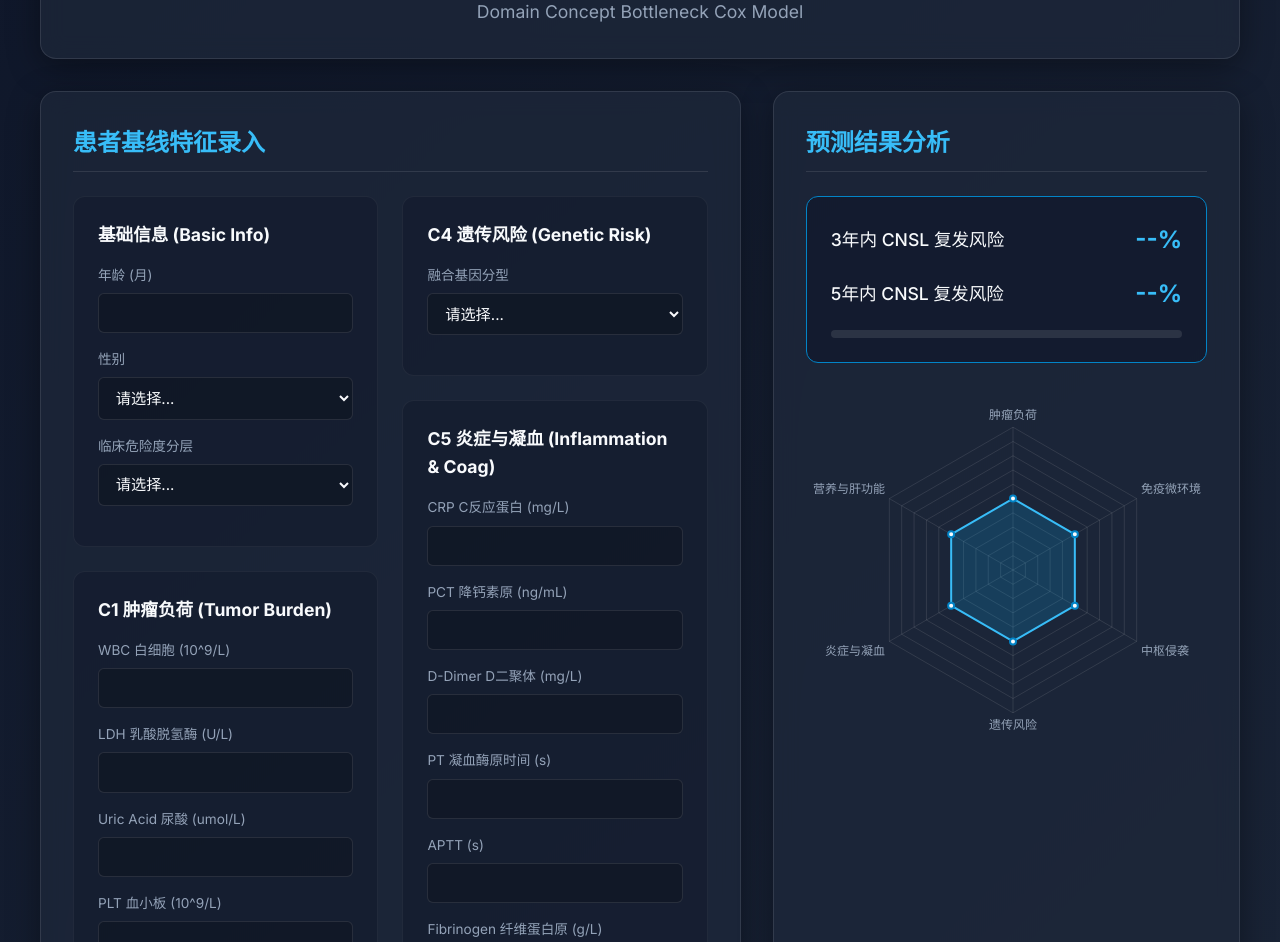
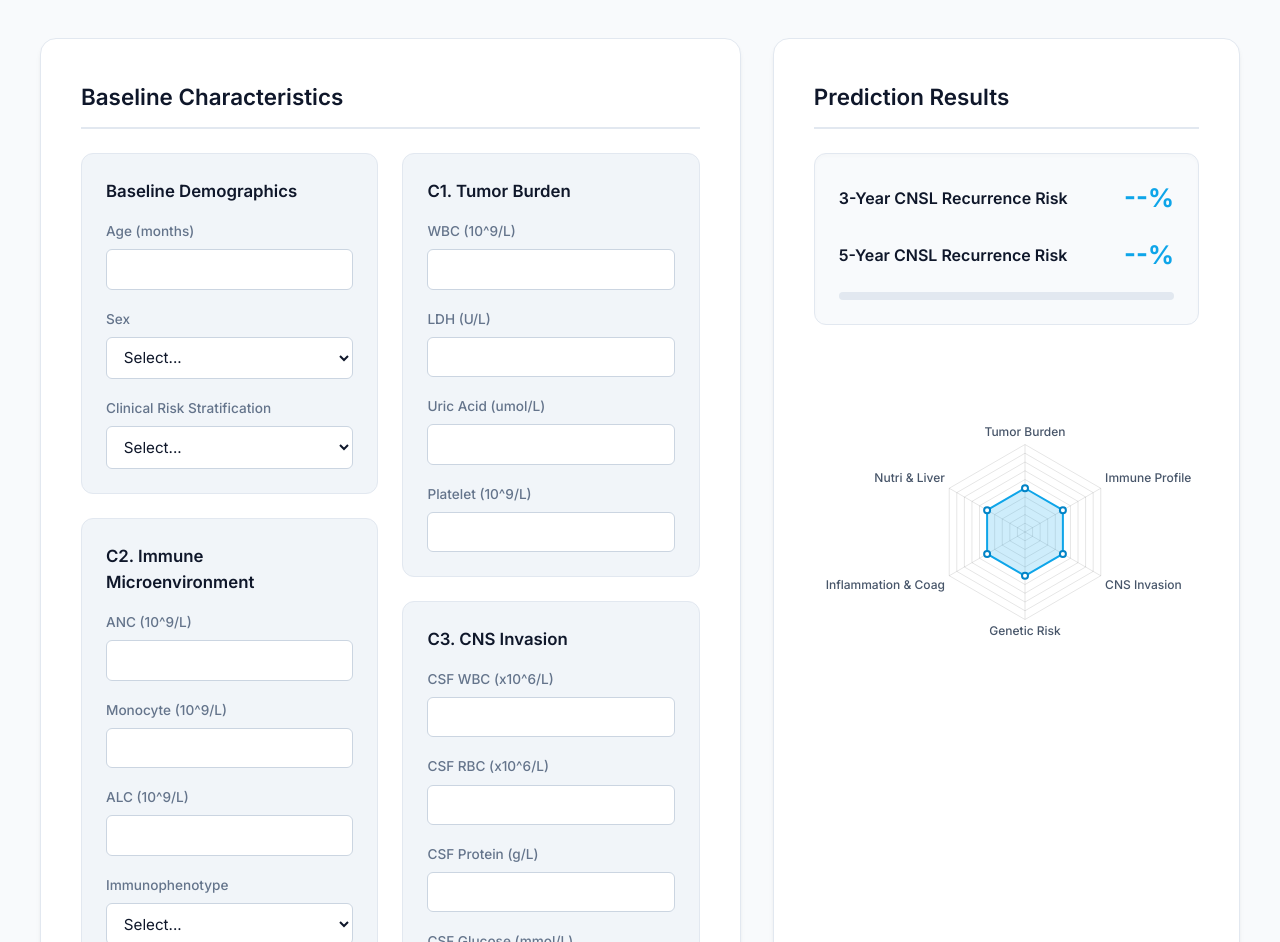
Before and after one commit to zyhcq/all-cnsl-predictor, a plain HTML site: page index.html in a window 1280 px wide. Shown: the part 126-1068 px from the top of the page. Drawn offline with nearby package versions, Linux system fonts and the light colour scheme.

Commit message:
UI Overhaul: English, Light theme, 2-column masonry layout

```diff
--- a/index.html
+++ b/index.html
@@ -1,9 +1,9 @@
 <!DOCTYPE html>
-<html lang="zh-CN">
+<html lang="en">
 <head>
     <meta charset="UTF-8">
     <meta name="viewport" content="width=device-width, initial-scale=1.0">
-    <title>ALL CNSL 复发风险预测系统</title>
+    <title>Pediatric ALL CNSL Recurrence Predictor</title>
     <!-- Google Fonts -->
     <link href="https://fonts.googleapis.com/css2?family=Inter:wght@300;400;500;600;700&display=swap" rel="stylesheet">
     <!-- Chart.js for Radar Chart -->
@@ -13,133 +13,141 @@
 <body>
     <div class="app-container">
         <!-- Header -->
-        <header class="glass-panel">
-            <h1>儿童 ALL 中枢系统受累预测模型</h1>
-            <p class="subtitle">Domain Concept Bottleneck Cox Model</p>
+        <header class="header-panel">
+            <h1>Pediatric ALL CNSL Recurrence Risk Predictor</h1>
+            <p class="subtitle">Based on Domain Concept Bottleneck Cox Model</p>
         </header>
 
         <main class="main-content">
             <!-- Left Column: Input Form -->
-            <section class="input-section glass-panel">
-                <h2>患者基线特征录入</h2>
+            <section class="input-section card-panel">
+                <h2>Baseline Characteristics</h2>
                 <form id="prediction-form">
 
-                    <div class="form-grid">
-                        <!-- 基本信息 -->
+                    <div class="form-columns">
+                        <!-- LEFT COLUMN -->
+                        <div class="form-col">
+                            <!-- Basic Info -->
                             <div class="input-group">
-                            <h3>基础信息 (Basic Info)</h3>
+                                <h3>Baseline Demographics</h3>
                                 <div class="field">
-                                <label for="age_months">年龄 (月)</label>
+                                    <label for="age_months">Age (months)</label>
                                     <input type="number" id="age_months" name="age_months" step="any">
                                 </div>
                                 <div class="field">
-                                <label for="sex">性别</label>
+                                    <label for="sex">Sex</label>
                                     <select id="sex" name="sex">
-                                    <option value="">请选择...</option>
-                                    <option value="1">男</option>
-                                    <option value="2">女</option>
+                                        <option value="">Select...</option>
+                                        <option value="1">Male</option>
+                                        <option value="2">Female</option>
                                     </select>
                                 </div>
                                 <div class="field">
-                                <label for="risk_code">临床危险度分层</label>
+                                    <label for="risk_code">Clinical Risk Stratification</label>
                                     <select id="risk_code" name="risk_code">
-                                    <option value="">请选择...</option>
-                                    <option value="1">标危 (SR)</option>
-                                    <option value="2">中危 (IR)</option>
-                                    <option value="3">高危 (HR)</option>
+                                        <option value="">Select...</option>
+                                        <option value="1">Standard Risk (SR)</option>
+                                        <option value="2">Intermediate Risk (IR)</option>
+                                        <option value="3">High Risk (HR)</option>
                                     </select>
                                 </div>
                             </div>
 
-                        <!-- C1 肿瘤负荷 -->
-                        <div class="input-group">
-                            <h3>C1 肿瘤负荷 (Tumor Burden)</h3>
-                            <div class="field"><label for="wbc">WBC 白细胞 (10^9/L)</label><input type="number" id="wbc" step="any"></div>
-                            <div class="field"><label for="ldh">LDH 乳酸脱氢酶 (U/L)</label><input type="number" id="ldh" step="any"></div>
-                            <div class="field"><label for="uric_acid">Uric Acid 尿酸 (umol/L)</label><input type="number" id="uric_acid" step="any"></div>
-                            <div class="field"><label for="plt">PLT 血小板 (10^9/L)</label><input type="number" id="plt" step="any"></div>
-                        </div>
-
                             <!-- C2 免疫微环境 -->
                             <div class="input-group">
-                            <h3>C2 免疫微环境 (Immune Profile)</h3>
-                            <div class="field"><label for="anc">ANC 中性粒细胞 (10^9/L)</label><input type="number" id="anc" step="any"></div>
-                            <div class="field"><label for="monocyte">Monocyte 单核细胞 (10^9/L)</label><input type="number" id="monocyte" step="any"></div>
-                            <div class="field"><label for="alc">ALC 淋巴细胞 (10^9/L)</label><input type="number" id="alc" step="any"></div>
+                                <h3>C2. Immune Microenvironment</h3>
+                                <div class="field"><label for="anc">ANC (10^9/L)</label><input type="number" id="anc" step="any"></div>
+                                <div class="field"><label for="monocyte">Monocyte (10^9/L)</label><input type="number" id="monocyte" step="any"></div>
+                                <div class="field"><label for="alc">ALC (10^9/L)</label><input type="number" id="alc" step="any"></div>
                                 <div class="field">
-                                <label for="immuno_clean">Immuno 免疫分型</label>
+                                    <label for="immuno_clean">Immunophenotype</label>
                                     <select id="immuno_clean" name="immuno_clean">
-                                    <option value="">请选择...</option>
+                                        <option value="">Select...</option>
                                         <option value="B">B-ALL</option>
                                         <option value="T">T-ALL</option>
                                     </select>
                                 </div>
                             </div>
 
-                        <!-- C3 神经系统侵袭 -->
-                        <div class="input-group">
-                            <h3>C3 神经系统侵袭 (CNS Invasion)</h3>
-                            <div class="field"><label for="csf_wbc">CSF WBC 脑脊液白细胞 (x10^6/L)</label><input type="number" id="csf_wbc" step="any"></div>
-                            <div class="field"><label for="csf_rbc">CSF RBC 脑脊液红细胞 (x10^6/L)</label><input type="number" id="csf_rbc" step="any"></div>
-                            <div class="field"><label for="csf_protein">CSF Protein 脑脊液蛋白 (g/L)</label><input type="number" id="csf_protein" step="any"></div>
-                            <div class="field"><label for="csf_glucose">CSF Glucose 脑脊液葡萄糖 (mmol/L)</label><input type="number" id="csf_glucose" step="any"></div>
-                        </div>
-
                             <!-- C4 遗传风险 -->
                             <div class="input-group">
-                            <h3>C4 遗传风险 (Genetic Risk)</h3>
+                                <h3>C4. Genetic Risk</h3>
                                 <div class="field">
-                                <label for="fusion_gene_code">融合基因分型</label>
+                                    <label for="fusion_gene_code">Fusion Gene</label>
                                     <select id="fusion_gene_code" name="fusion_gene_code">
-                                    <option value="">请选择...</option>
+                                        <option value="">Select...</option>
                                         <option value="1">ETV6-RUNX1 (TEL-AML1)</option>
                                         <option value="2">TCF3-PBX1 (E2A-PBX1)</option>
                                         <option value="3">BCR-ABL1</option>
-                                    <option value="4">KMT2A (MLL) 重排</option>
-                                    <option value="5">其他阳性</option>
-                                    <option value="0">阴性/无</option>
+                                        <option value="4">KMT2A (MLL) rearrangement</option>
+                                        <option value="5">Other Positive</option>
+                                        <option value="0">Negative/None</option>
                                     </select>
                                 </div>
                             </div>
 
-                        <!-- C5 炎症与凝血 -->
-                        <div class="input-group">
-                            <h3>C5 炎症与凝血 (Inflammation & Coag)</h3>
-                            <div class="field"><label for="crp">CRP C反应蛋白 (mg/L)</label><input type="number" id="crp" step="any"></div>
-                            <div class="field"><label for="pct">PCT 降钙素原 (ng/mL)</label><input type="number" id="pct" step="any"></div>
-                            <div class="field"><label for="d_dimer">D-Dimer D二聚体 (mg/L)</label><input type="number" id="d_dimer" step="any"></div>
-                            <div class="field"><label for="pt">PT 凝血酶原时间 (s)</label><input type="number" id="pt" step="any"></div>
-                            <div class="field"><label for="aptt">APTT (s)</label><input type="number" id="aptt" step="any"></div>
-                            <div class="field"><label for="fibrinogen">Fibrinogen 纤维蛋白原 (g/L)</label><input type="number" id="fibrinogen" step="any"></div>
-                        </div>
-
                             <!-- C6 营养与肝功能 -->
                             <div class="input-group">
-                            <h3>C6 营养与肝功能 (Nutri & Liver)</h3>
-                            <div class="field"><label for="albumin">Albumin 白蛋白 (g/L)</label><input type="number" id="albumin" step="any"></div>
-                            <div class="field"><label for="prealbumin">Prealbumin 前白蛋白 (mg/L)</label><input type="number" id="prealbumin" step="any"></div>
-                            <div class="field"><label for="ast">AST 谷草转氨酶 (U/L)</label><input type="number" id="ast" step="any"></div>
-                            <div class="field"><label for="alt">ALT 谷丙转氨酶 (U/L)</label><input type="number" id="alt" step="any"></div>
-                            <div class="field"><label for="alp">ALP 碱性磷酸酶 (U/L)</label><input type="number" id="alp" step="any"></div>
+                                <h3>C6. Nutritional & Hepatic Status</h3>
+                                <div class="field"><label for="albumin">Albumin (g/L)</label><input type="number" id="albumin" step="any"></div>
+                                <div class="field"><label for="prealbumin">Prealbumin (mg/L)</label><input type="number" id="prealbumin" step="any"></div>
+                                <div class="field"><label for="ast">AST (U/L)</label><input type="number" id="ast" step="any"></div>
+                                <div class="field"><label for="alt">ALT (U/L)</label><input type="number" id="alt" step="any"></div>
+                                <div class="field"><label for="alp">ALP (U/L)</label><input type="number" id="alp" step="any"></div>
                             </div>
                         </div>
 
-                    <button type="button" id="predict-btn" class="primary-btn">开始预测</button>
-                    <button type="button" id="fill-mock-btn" class="secondary-btn">填充模拟数据</button>
+                        <!-- RIGHT COLUMN -->
+                        <div class="form-col">
+                            <!-- C1 肿瘤负荷 -->
+                            <div class="input-group">
+                                <h3>C1. Tumor Burden</h3>
+                                <div class="field"><label for="wbc">WBC (10^9/L)</label><input type="number" id="wbc" step="any"></div>
+                                <div class="field"><label for="ldh">LDH (U/L)</label><input type="number" id="ldh" step="any"></div>
+                                <div class="field"><label for="uric_acid">Uric Acid (umol/L)</label><input type="number" id="uric_acid" step="any"></div>
+                                <div class="field"><label for="plt">Platelet (10^9/L)</label><input type="number" id="plt" step="any"></div>
+                            </div>
+
+                            <!-- C3 神经系统侵袭 -->
+                            <div class="input-group">
+                                <h3>C3. CNS Invasion</h3>
+                                <div class="field"><label for="csf_wbc">CSF WBC (x10^6/L)</label><input type="number" id="csf_wbc" step="any"></div>
+                                <div class="field"><label for="csf_rbc">CSF RBC (x10^6/L)</label><input type="number" id="csf_rbc" step="any"></div>
+                                <div class="field"><label for="csf_protein">CSF Protein (g/L)</label><input type="number" id="csf_protein" step="any"></div>
+                                <div class="field"><label for="csf_glucose">CSF Glucose (mmol/L)</label><input type="number" id="csf_glucose" step="any"></div>
+                            </div>
+
+                            <!-- C5 炎症与凝血 -->
+                            <div class="input-group">
+                                <h3>C5. Inflammation & Coagulation</h3>
+                                <div class="field"><label for="crp">CRP (mg/L)</label><input type="number" id="crp" step="any"></div>
+                                <div class="field"><label for="pct">PCT (ng/mL)</label><input type="number" id="pct" step="any"></div>
+                                <div class="field"><label for="d_dimer">D-Dimer (mg/L)</label><input type="number" id="d_dimer" step="any"></div>
+                                <div class="field"><label for="pt">PT (s)</label><input type="number" id="pt" step="any"></div>
+                                <div class="field"><label for="aptt">APTT (s)</label><input type="number" id="aptt" step="any"></div>
+                                <div class="field"><label for="fibrinogen">Fibrinogen (g/L)</label><input type="number" id="fibrinogen" step="any"></div>
+                            </div>
+                        </div>
+                    </div>
+
+                    <div class="action-buttons">
+                        <button type="button" id="predict-btn" class="primary-btn">Calculate Risk</button>
+                        <button type="button" id="fill-mock-btn" class="secondary-btn">Load Demo Data</button>
+                    </div>
                 </form>
             </section>
 
             <!-- Right Column: Results -->
-            <section class="results-section glass-panel">
-                <h2>预测结果分析</h2>
+            <section class="results-section card-panel">
+                <h2>Prediction Results</h2>
 
                 <div class="risk-card">
                     <div class="risk-item">
-                        <span class="risk-label">3年内 CNSL 复发风险</span>
+                        <span class="risk-label">3-Year CNSL Recurrence Risk</span>
                         <span class="risk-value" id="risk-3yr">--%</span>
                     </div>
                     <div class="risk-item">
-                        <span class="risk-label">5年内 CNSL 复发风险</span>
+                        <span class="risk-label">5-Year CNSL Recurrence Risk</span>
                         <span class="risk-value" id="risk-5yr">--%</span>
                     </div>
                     <div class="progress-bar"><div class="progress-fill" id="risk-bar"></div></div>
--- a/predictor.js
+++ b/predictor.js
@@ -197,16 +197,16 @@ function initRadarChart(data) {
     radarChartInstance = new Chart(ctx, {
         type: 'radar',
         data: {
-            labels: ['肿瘤负荷', '免疫微环境', '中枢侵袭', '遗传风险', '炎症与凝血', '营养与肝功能'],
+            labels: ['Tumor Burden', 'Immune Profile', 'CNS Invasion', 'Genetic Risk', 'Inflammation & Coag', 'Nutri & Liver'],
             datasets: [{
-                label: '概念特征得分 (Z-score)',
+                label: 'Concept Score (Z-score)',
                 data: data,
                 backgroundColor: 'rgba(14, 165, 233, 0.2)',
-                borderColor: '#38bdf8',
-                pointBackgroundColor: '#f8fafc',
+                borderColor: '#0ea5e9',
+                pointBackgroundColor: '#ffffff',
                 pointBorderColor: '#0284c7',
-                pointHoverBackgroundColor: '#fff',
-                pointHoverBorderColor: '#38bdf8',
+                pointHoverBackgroundColor: '#ffffff',
+                pointHoverBorderColor: '#0ea5e9',
                 borderWidth: 2
             }]
         },
@@ -215,11 +215,11 @@ function initRadarChart(data) {
             maintainAspectRatio: false,
             scales: {
                 r: {
-                    angleLines: { color: 'rgba(255, 255, 255, 0.1)' },
-                    grid: { color: 'rgba(255, 255, 255, 0.1)' },
+                    angleLines: { color: 'rgba(0, 0, 0, 0.1)' },
+                    grid: { color: 'rgba(0, 0, 0, 0.1)' },
                     pointLabels: {
-                        color: '#94a3b8',
-                        font: { size: 12, family: 'Inter' }
+                        color: '#475569',
+                        font: { size: 12, family: 'Inter', weight: '500' }
                     },
                     ticks: {
                         display: false, // hide numbers on axis
--- a/style.css
+++ b/style.css
@@ -2,12 +2,13 @@
     --primary-color: #0ea5e9;
     --primary-light: #38bdf8;
     --primary-dark: #0284c7;
-    --bg-gradient-start: #0f172a;
-    --bg-gradient-end: #1e293b;
-    --glass-bg: rgba(30, 41, 59, 0.7);
-    --glass-border: rgba(255, 255, 255, 0.1);
-    --text-primary: #f8fafc;
-    --text-secondary: #94a3b8;
+    --bg-main: #f8fafc;
+    --card-bg: #ffffff;
+    --card-border: #e2e8f0;
+    --text-primary: #0f172a;
+    --text-secondary: #64748b;
+    --input-bg: #ffffff;
+    --input-border: #cbd5e1;
     --danger: #ef4444;
     --warning: #f59e0b;
     --success: #10b981;
@@ -21,7 +22,7 @@
 
 body {
     font-family: 'Inter', sans-serif;
-    background: linear-gradient(135deg, var(--bg-gradient-start), var(--bg-gradient-end));
+    background: var(--bg-main);
     color: var(--text-primary);
     min-height: 100vh;
     padding: 2rem;
@@ -33,33 +34,22 @@ body {
     margin: 0 auto;
 }
 
-.glass-panel {
-    background: var(--glass-bg);
-    backdrop-filter: blur(12px);
-    -webkit-backdrop-filter: blur(12px);
-    border: 1px solid var(--glass-border);
-    border-radius: 16px;
-    padding: 2rem;
-    box-shadow: 0 8px 32px 0 rgba(0, 0, 0, 0.37);
-    margin-bottom: 2rem;
+.header-panel {
+    text-align: center;
+    margin-bottom: 2.5rem;
 }
 
-header {
-    text-align: center;
+.header-panel h1 {
+    font-size: 2.2rem;
+    font-weight: 700;
+    margin-bottom: 0.5rem;
+    color: var(--text-primary);
 }
 
-header h1 {
-    font-size: 2rem;
-    font-weight: 700;
-    margin-bottom: 0.5rem;
-    background: linear-gradient(to right, var(--primary-light), #818cf8);
-    -webkit-background-clip: text;
-    -webkit-text-fill-color: transparent;
-}
-
-header .subtitle {
+.header-panel .subtitle {
     color: var(--text-secondary);
     font-size: 1.1rem;
+    font-weight: 400;
 }
 
 .main-content {
@@ -74,49 +64,75 @@ header .subtitle {
     }
 }
 
-h2 {
-    font-size: 1.5rem;
-    margin-bottom: 1.5rem;
-    color: var(--primary-light);
-    border-bottom: 1px solid var(--glass-border);
-    padding-bottom: 0.5rem;
+.card-panel {
+    background: var(--card-bg);
+    border: 1px solid var(--card-border);
+    border-radius: 16px;
+    padding: 2.5rem;
+    box-shadow: 0 4px 6px -1px rgba(0, 0, 0, 0.05), 0 2px 4px -1px rgba(0, 0, 0, 0.03);
+    margin-bottom: 2rem;
 }
 
-.form-grid {
-    column-count: 2;
-    column-gap: 1.5rem;
+h2 {
+    font-size: 1.4rem;
+    font-weight: 600;
+    margin-bottom: 1.5rem;
+    color: var(--text-primary);
+    border-bottom: 2px solid var(--card-border);
+    padding-bottom: 0.75rem;
+}
+
+/* Two-column Flex Layout for Form */
+.form-columns {
+    display: flex;
+    gap: 1.5rem;
+}
+
+.form-col {
+    flex: 1;
+    display: flex;
+    flex-direction: column;
+    gap: 1.5rem;
 }
 
 @media (max-width: 768px) {
-    .form-grid {
-        column-count: 1;
+    .form-columns {
+        flex-direction: column;
     }
 }
 
 .input-group {
-    background: rgba(15, 23, 42, 0.4);
+    background: #f1f5f9;
     border-radius: 12px;
     padding: 1.5rem;
-    border: 1px solid rgba(255, 255, 255, 0.05);
-    break-inside: avoid;
-    margin-bottom: 1.5rem;
-    display: inline-block;
-    width: 100%;
+    border: 1px solid #e2e8f0;
+    transition: transform 0.2s ease, box-shadow 0.2s ease;
+}
+
+.input-group:hover {
+    transform: translateY(-2px);
+    box-shadow: 0 10px 15px -3px rgba(0, 0, 0, 0.05);
 }
 
 .input-group h3 {
-    font-size: 1.1rem;
+    font-size: 1.05rem;
+    font-weight: 600;
     color: var(--text-primary);
     margin-bottom: 1rem;
 }
 
 .field {
-    margin-bottom: 1rem;
+    margin-bottom: 1.2rem;
+}
+
+.field:last-child {
+    margin-bottom: 0;
 }
 
 label {
     display: block;
     font-size: 0.85rem;
+    font-weight: 500;
     color: var(--text-secondary);
     margin-bottom: 0.4rem;
 }
@@ -124,19 +140,25 @@ label {
 input[type="number"], select {
     width: 100%;
     padding: 0.6rem 0.8rem;
-    background: rgba(0, 0, 0, 0.2);
-    border: 1px solid var(--glass-border);
+    background: var(--input-bg);
+    border: 1px solid var(--input-border);
     border-radius: 6px;
     color: var(--text-primary);
     font-family: 'Inter', sans-serif;
     font-size: 0.95rem;
-    transition: all 0.3s ease;
+    transition: all 0.2s ease;
 }
 
 input[type="number"]:focus, select:focus {
     outline: none;
     border-color: var(--primary-color);
-    box-shadow: 0 0 0 2px rgba(14, 165, 233, 0.2);
+    box-shadow: 0 0 0 3px rgba(14, 165, 233, 0.15);
+}
+
+.action-buttons {
+    display: flex;
+    gap: 1rem;
+    margin-top: 2rem;
 }
 
 button {
@@ -147,30 +169,30 @@ button {
     padding: 0.8rem 1.5rem;
     border-radius: 8px;
     border: none;
-    transition: all 0.3s ease;
-    margin-top: 1.5rem;
-    margin-right: 1rem;
+    transition: all 0.2s ease;
 }
 
 .primary-btn {
     background: var(--primary-color);
     color: white;
-    box-shadow: 0 4px 14px 0 rgba(14, 165, 233, 0.39);
+    flex: 2;
+    box-shadow: 0 4px 6px -1px rgba(14, 165, 233, 0.3);
 }
 
 .primary-btn:hover {
-    background: var(--primary-light);
-    transform: translateY(-2px);
-    box-shadow: 0 6px 20px rgba(14, 165, 233, 0.23);
+    background: var(--primary-dark);
+    transform: translateY(-1px);
+    box-shadow: 0 6px 8px -1px rgba(14, 165, 233, 0.4);
 }
 
 .secondary-btn {
-    background: rgba(255, 255, 255, 0.1);
+    background: #e2e8f0;
     color: var(--text-primary);
+    flex: 1;
 }
 
 .secondary-btn:hover {
-    background: rgba(255, 255, 255, 0.15);
+    background: #cbd5e1;
 }
 
 /* Results Section */
@@ -180,11 +202,12 @@ button {
 }
 
 .risk-card {
-    background: rgba(15, 23, 42, 0.6);
+    background: #f8fafc;
     border-radius: 12px;
     padding: 1.5rem;
     margin-bottom: 2rem;
-    border: 1px solid var(--primary-dark);
+    border: 1px solid #e2e8f0;
+    box-shadow: inset 0 2px 4px 0 rgba(0, 0, 0, 0.02);
 }
 
 .risk-item {
@@ -195,20 +218,21 @@ button {
 }
 
 .risk-label {
-    font-size: 1.1rem;
-    font-weight: 500;
+    font-size: 1rem;
+    font-weight: 600;
+    color: var(--text-primary);
 }
 
 .risk-value {
-    font-size: 1.5rem;
+    font-size: 1.6rem;
     font-weight: 700;
-    color: var(--primary-light);
+    color: var(--primary-color);
 }
 
 .progress-bar {
     width: 100%;
     height: 8px;
-    background: rgba(255, 255, 255, 0.1);
+    background: #e2e8f0;
     border-radius: 4px;
     overflow: hidden;
 }
@@ -234,10 +258,11 @@ button {
 }
 
 .concept-badge {
-    background: rgba(14, 165, 233, 0.1);
-    border: 1px solid rgba(14, 165, 233, 0.3);
+    background: #f1f5f9;
+    border: 1px solid #cbd5e1;
     padding: 0.4rem 0.8rem;
     border-radius: 20px;
     font-size: 0.85rem;
-    color: var(--text-primary);
+    font-weight: 500;
+    color: var(--text-secondary);
 }
```
Lines whose indentation alone changed are shown as unchanged.
